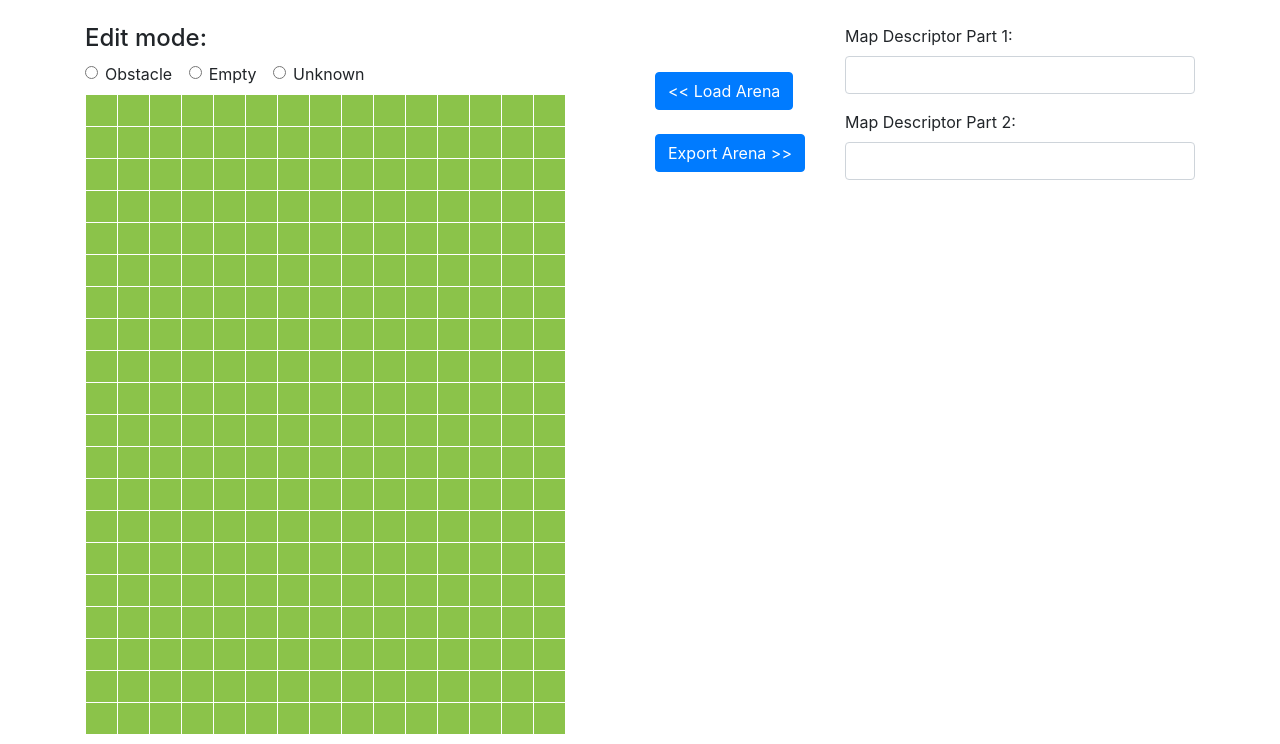
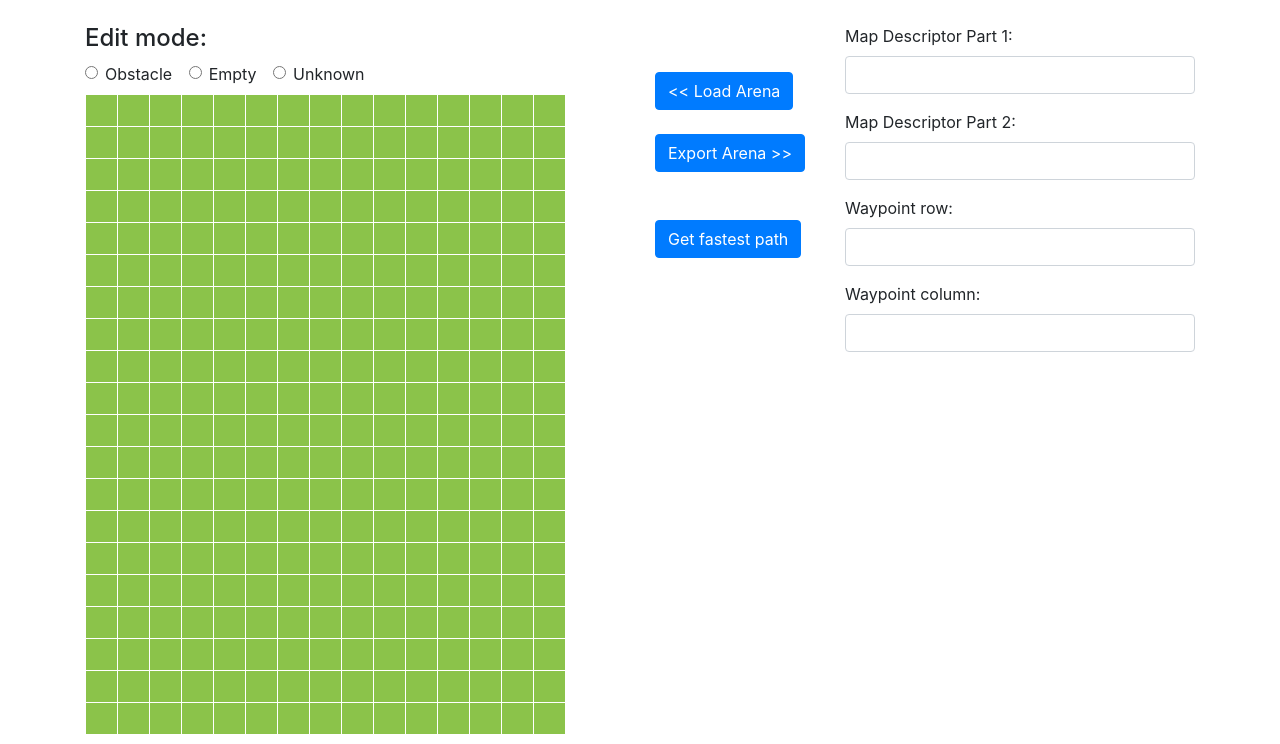
Before and after one commit to kyle-nguyennn/MazeRunner, a Flask app: page / in a window 1280 px wide. Shown: the part 56-800 px from the top of the page. Run offline with Flask 2, Linux system fonts and the light colour scheme; some libraries are stand-ins or nearby versions.

Commit message:
integrate web ui and algo for fastest path

```diff
--- a/algorithm/race.py
+++ b/algorithm/race.py
@@ -118,6 +118,6 @@ def getInstructions(map, waypoint, robotsize=(3,3), direction='north'):
 
 if __name__ == "__main__":
     #map = readInput()
-    map = utils.createMapTest()
+    map = utils.createMapTest() # map is a Map object
     instruction = getInstructions(map, (5,6))
     print(instruction)
--- a/templates/main.html
+++ b/algorithm/templates/main.html
@@ -65,6 +65,8 @@
                 <br>
                 <br>
                 <button type="button" id="btnExportArena" class="btn btn-primary">Export Arena &gt;&gt;</button>
+                <br><br><br>
+                <button type="button" id="btnFastesPath" class="btn btn-primary">Get fastest path</button>
             </div>
             <div class="col-4">
                 <div class="form-group">
@@ -75,7 +77,14 @@
                     <label for="txtPart2">Map Descriptor Part 2:</label>
                     <input type="text" class="form-control" id="txtPart2" name="txtPart2">
                 </div>
-
+                <div class="form-group">
+                    <label for="waypointRow">Waypoint row:</label>
+                    <input type="number" class="form-control" id="waypointRow" name="waypointRow">
+                </div>
+                <div class="form-group">
+                    <label for="waypointCol">Waypoint column:</label>
+                    <input type="number" class="form-control" id="waypointCol" name="waypointCol">
+                </div>
             </div>
         </div>
     </main>
@@ -163,6 +172,23 @@
                     }
                 });
             });
+
+            $("#btnFastesPath").click(function () {
+                x = $("#waypointRow").val()
+                y = $("#waypointCol").val()
+                data = [tableToArray(), x, y];
+                console.log(data)
+                $.ajax({
+                    type: 'POST',
+                    data: JSON.stringify(data),
+                    contentType: 'application/json',
+                    url: '/fastest_path',
+                    success: function (data) {
+                        var obj = jQuery.parseJSON(data);
+                        console.log(obj)
+                    }
+                });
+            });
         });
     </script>
 
--- a/algorithm/utils.py
+++ b/algorithm/utils.py
@@ -8,6 +8,7 @@ def setBit(x, i):
 def unsetBit(x, i):
     return x & ~(1 << i)
 
+# test map constructed according to example map in "Map descriptor format.pdf" page 2
 def createMapTest():
     file = open("C:\\Users\\nghia\\OneDrive\\CS\\Year 3 sem 2\\CZ3004 MDP\\MazeRunner\\MazeRunner\\algorithm\\mapTest.txt").read()
     file = file.split()
--- a/web_main.py
+++ b/algorithm/web_main.py
@@ -1,8 +1,9 @@
-from algorithm.Map import Map
+from Map import Map
 from flask import Flask, session, request, flash, jsonify, url_for, redirect, render_template, g, stream_with_context
 from werkzeug.datastructures import Headers
 from werkzeug.wrappers import Response
 import json
+from race import getInstructions
 
 app = Flask(__name__)
 app.config["SECRET_KEY"] = "nHDG3Zi4HVtyc1fPBcrUEi0oACzUPRkI"
@@ -38,6 +39,21 @@ def array_to_desc():
             map_obj.set(19-x, y, map_2d[x][y])
     return json.dumps({"part1": map_obj.toMDFPart1(), "part2": map_obj.toMDFPart2()})
 
+@app.route('/fastest_path', methods=['POST'])
+def fastest_path():
+    data = json.loads(request.data)
+    map_2d = data[0]
+    try:
+        waypoint = (int(data[1]), int(data[2]))
+    except ValueError:
+        return json.dumps({"Bad input": "please enter numerical values"})
+    map = Map()
+    for x in range(20):
+        for y in range(15):
+            map.set(19-x, y, map_2d[x][y])
+    instructions = getInstructions(map, waypoint)
+    return json.dumps({"instructions": instructions})
+
 
 if __name__ == '__main__':
     app.run(debug=True)
```
Also changed, not shown: algorithm/static/main.css (renamed from static/main.css).
